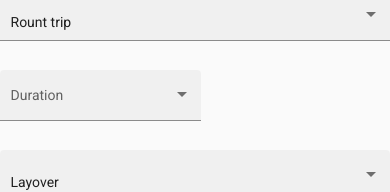
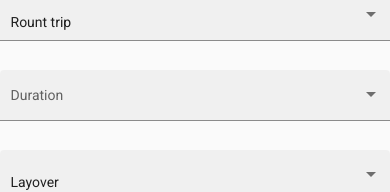
Before and after one commit to sa-bangash/flight-inspiration, an Angular app: page /flights-inspiration in a window 390 px wide. Shown: the part 238-430 px from the top of the page. Built offline with nearby package versions, Linux system fonts and the light colour scheme.

Commit message:
responsive design issue fixed

```diff
--- a/src/app/modules/flight-inspiration/components/filter/flight-filter.component.html
+++ b/src/app/modules/flight-inspiration/components/filter/flight-filter.component.html
@@ -14,7 +14,7 @@
       <mat-option [value]="false">Rount trip</mat-option>
     </mat-select>
   </mat-form-field>
-  <mat-form-field appearance="fill">
+  <mat-form-field class="field" appearance="fill">
     <mat-label>Duration</mat-label>
     <mat-select formControlName="duration" multiple>
       <mat-option *ngFor="let item of durationsOptions" [value]="item">{{
```
